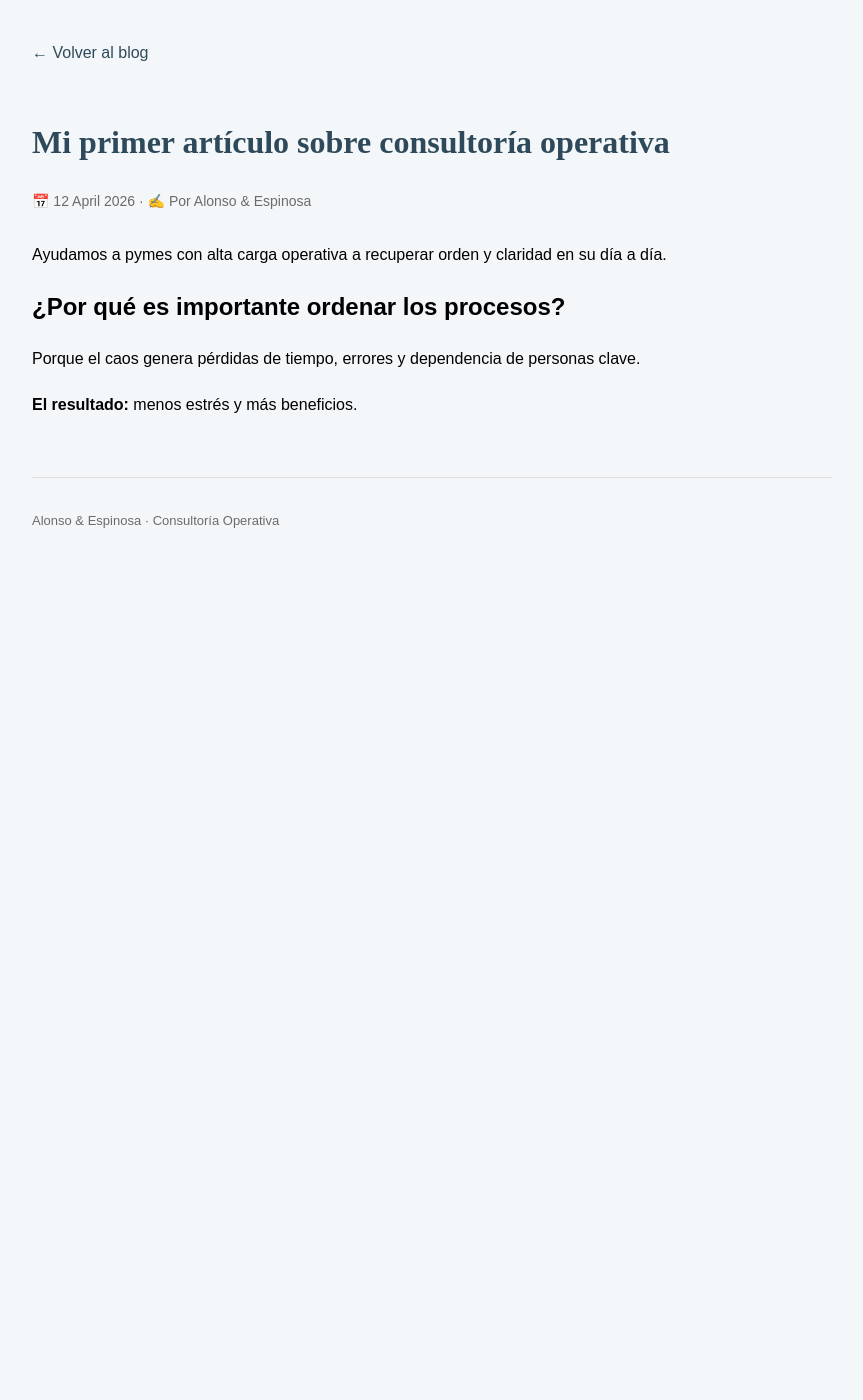
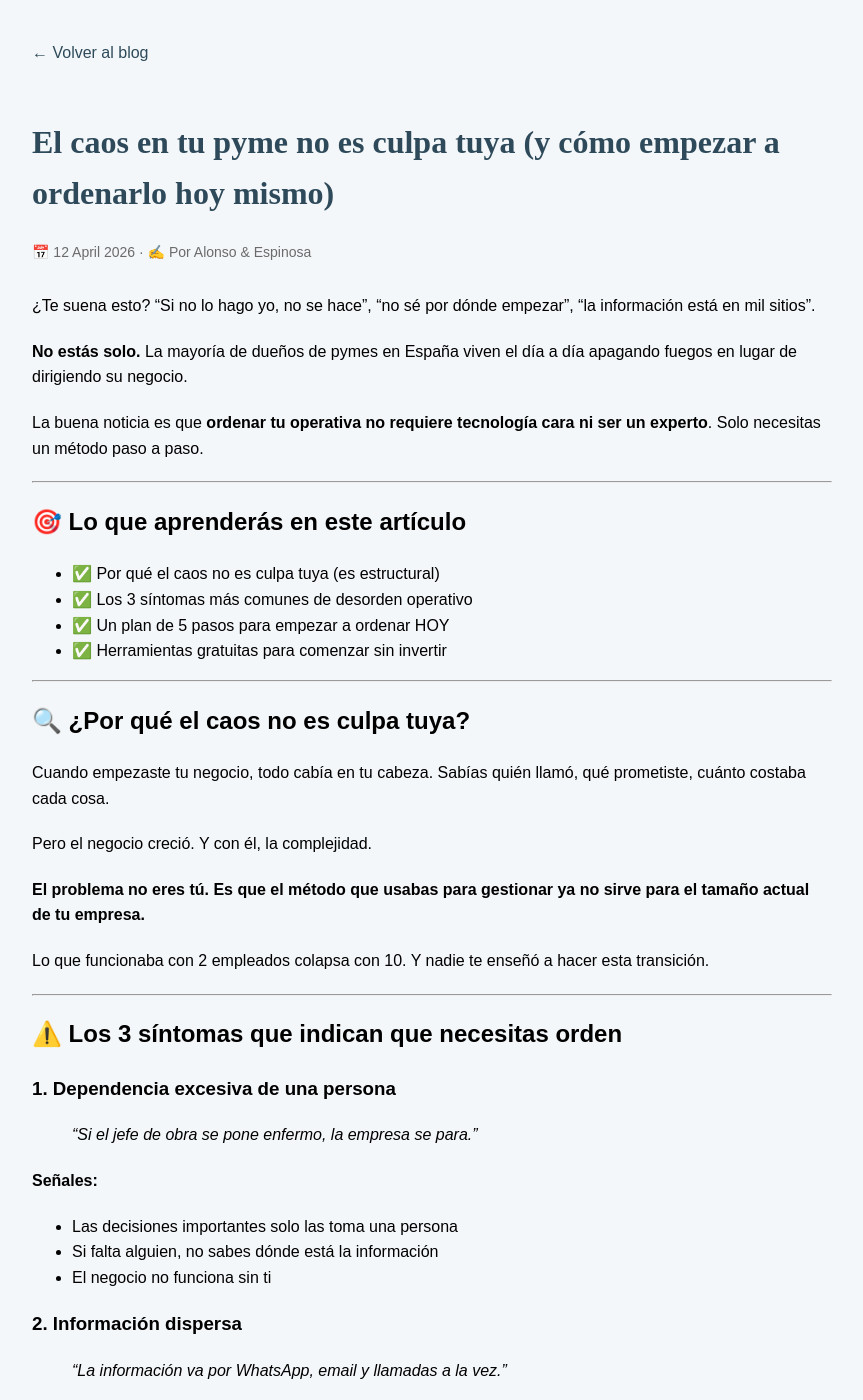
Before and after one commit to alauriela/alonsoespinosa-web, a Jekyll site: the page built from _posts/2026-04-12-mi-primer-articulo.md, in a window 1280 px wide and 1400 px high. Shown: the whole window, without its empty margins (208-1071 px from the left). Built offline with Jekyll 4.4.1, drawn with Linux system fonts in a browser that asks for light colours; our own code applies the rules of GitHub Pages for plain Markdown files; some of the changed text lies outside the part shown.

Commit message:
Update 2026-04-12-mi-primer-articulo.md

```diff
--- a/_posts/2026-04-12-mi-primer-articulo.md
+++ b/_posts/2026-04-12-mi-primer-articulo.md
@@ -1,12 +1,99 @@
 ---
-title: "Mi primer artículo sobre consultoría operativa"
+title: "El caos en tu pyme no es culpa tuya (y cómo empezar a ordenarlo hoy mismo)"
 date: 2026-04-12
 ---
 
-Ayudamos a pymes con alta carga operativa a recuperar orden y claridad en su día a día.
+¿Te suena esto? "Si no lo hago yo, no se hace", "no sé por dónde empezar", "la información está en mil sitios".
 
-## ¿Por qué es importante ordenar los procesos?
+**No estás solo.** La mayoría de dueños de pymes en España viven el día a día apagando fuegos en lugar de dirigiendo su negocio.
 
-Porque el caos genera pérdidas de tiempo, errores y dependencia de personas clave.
+La buena noticia es que **ordenar tu operativa no requiere tecnología cara ni ser un experto**. Solo necesitas un método paso a paso.
 
-**El resultado:** menos estrés y más beneficios.
+---
+
+## 🎯 Lo que aprenderás en este artículo
+
+- ✅ Por qué el caos no es culpa tuya (es estructural)
+- ✅ Los 3 síntomas más comunes de desorden operativo
+- ✅ Un plan de 5 pasos para empezar a ordenar HOY
+- ✅ Herramientas gratuitas para comenzar sin invertir
+
+---
+
+## 🔍 ¿Por qué el caos no es culpa tuya?
+
+Cuando empezaste tu negocio, todo cabía en tu cabeza. Sabías quién llamó, qué prometiste, cuánto costaba cada cosa.
+
+Pero el negocio creció. Y con él, la complejidad.
+
+**El problema no eres tú. Es que el método que usabas para gestionar ya no sirve para el tamaño actual de tu empresa.**
+
+Lo que funcionaba con 2 empleados colapsa con 10. Y nadie te enseñó a hacer esta transición.
+
+---
+
+## ⚠️ Los 3 síntomas que indican que necesitas orden
+
+### 1. Dependencia excesiva de una persona
+
+> *"Si el jefe de obra se pone enfermo, la empresa se para."*
+
+**Señales:**
+- Las decisiones importantes solo las toma una persona
+- Si falta alguien, no sabes dónde está la información
+- El negocio no funciona sin ti
+
+### 2. Información dispersa
+
+> *"La información va por WhatsApp, email y llamadas a la vez."*
+
+**Señales:**
+- Los documentos están en varios sitios (escritorio, email, WhatsApp)
+- Cada vez que preguntas algo, te cuentan una versión diferente
+- Pierdes tiempo buscando información básica
+
+### 3. Márgenes invisibles
+
+> *"El margen real de cada proyecto lo veo tarde o a ojo."*
+
+**Señales:**
+- No sabes si un proyecto fue rentable hasta que termina
+- Los presupuestos se hacen "a ojo" o copiando anteriores
+- Descubres sobrecostes cuando ya es tarde
+
+---
+
+## 🗺️ Plan de 5 pasos para ordenar tu pyme (sin tecnología complicada)
+
+### Paso 1: Haz una fotografía del caos (1 día)
+
+**Qué hacer:** Durante un día normal, anota TODO lo que haces y las interrupciones que recibes.
+
+**Ejemplo de anotación:**
+- 9:15 - WhatsApp de cliente preguntando por presupuesto
+- 9:45 - Busco en mi correo el presupuesto que envié la semana pasada (tardo 15 min)
+- 10:30 - El equipo de obra me llama para saber qué material pedir
+
+**Resultado:** Vas a ver con claridad dónde se te va el tiempo.
+
+---
+
+### Paso 2: Identifica los 3 procesos que más duelen (1 semana)
+
+**Qué hacer:** Elige solo 3 procesos que te causen dolor:
+
+| Proceso | Pregunta clave |
+|---------|----------------|
+| Presupuestos | ¿Cuánto tiempo haces cada presupuesto? |
+| Gestión de clientes | ¿Dónde está el historial de cada cliente? |
+| Seguimiento de proyectos | ¿Sabes en qué estado está cada proyecto? |
+
+**No intentes ordenar todo a la vez.** Empieza por lo que más impacto tiene.
+
+---
+
+### Paso 3: Dibuja el proceso actual en un papel (1 hora por proceso)
+
+**Qué hacer:** Coge un papel y dibuja el flujo con cajas y flechas.
+
+**Ejemplo para un presupuesto:**
```
